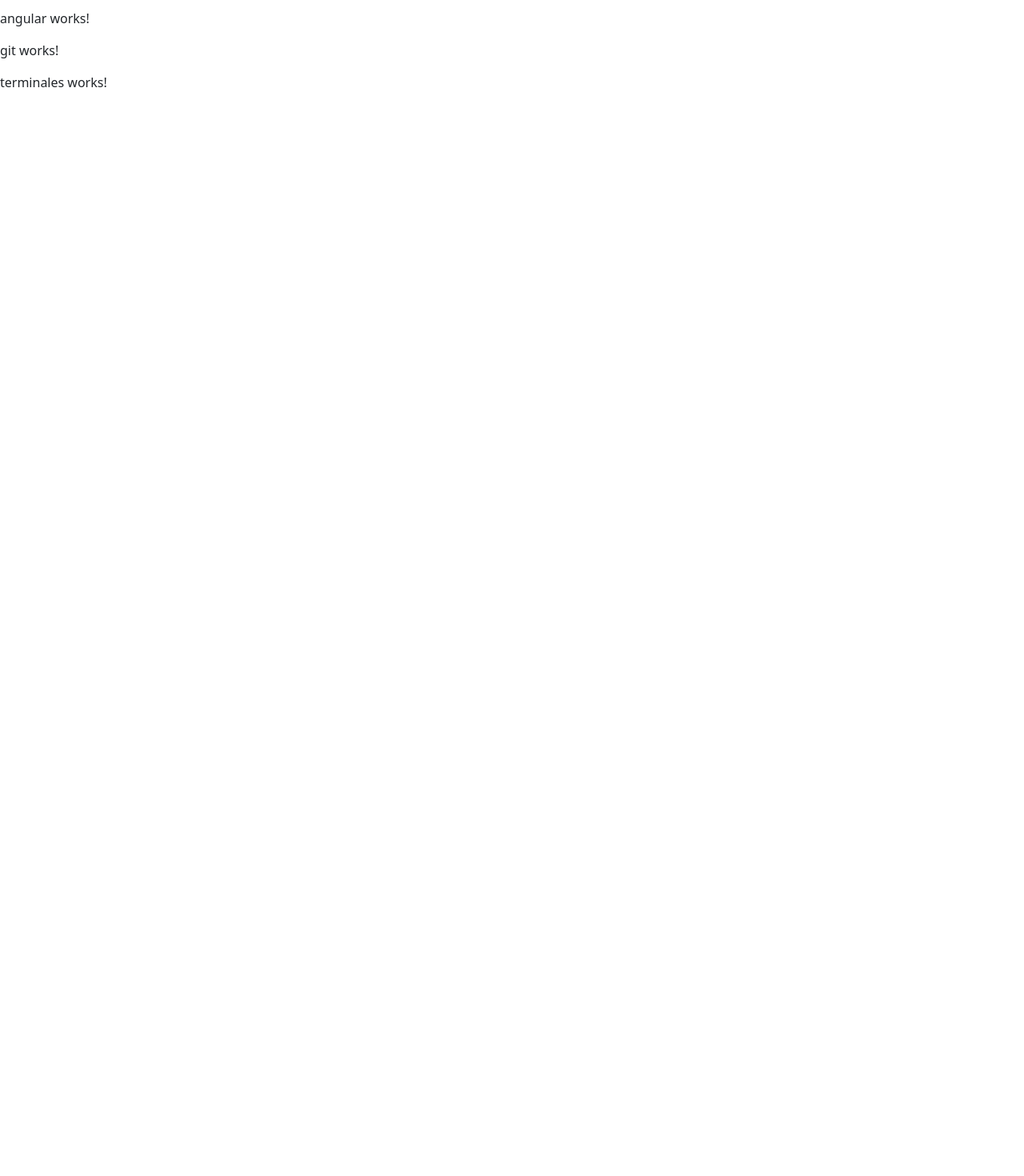
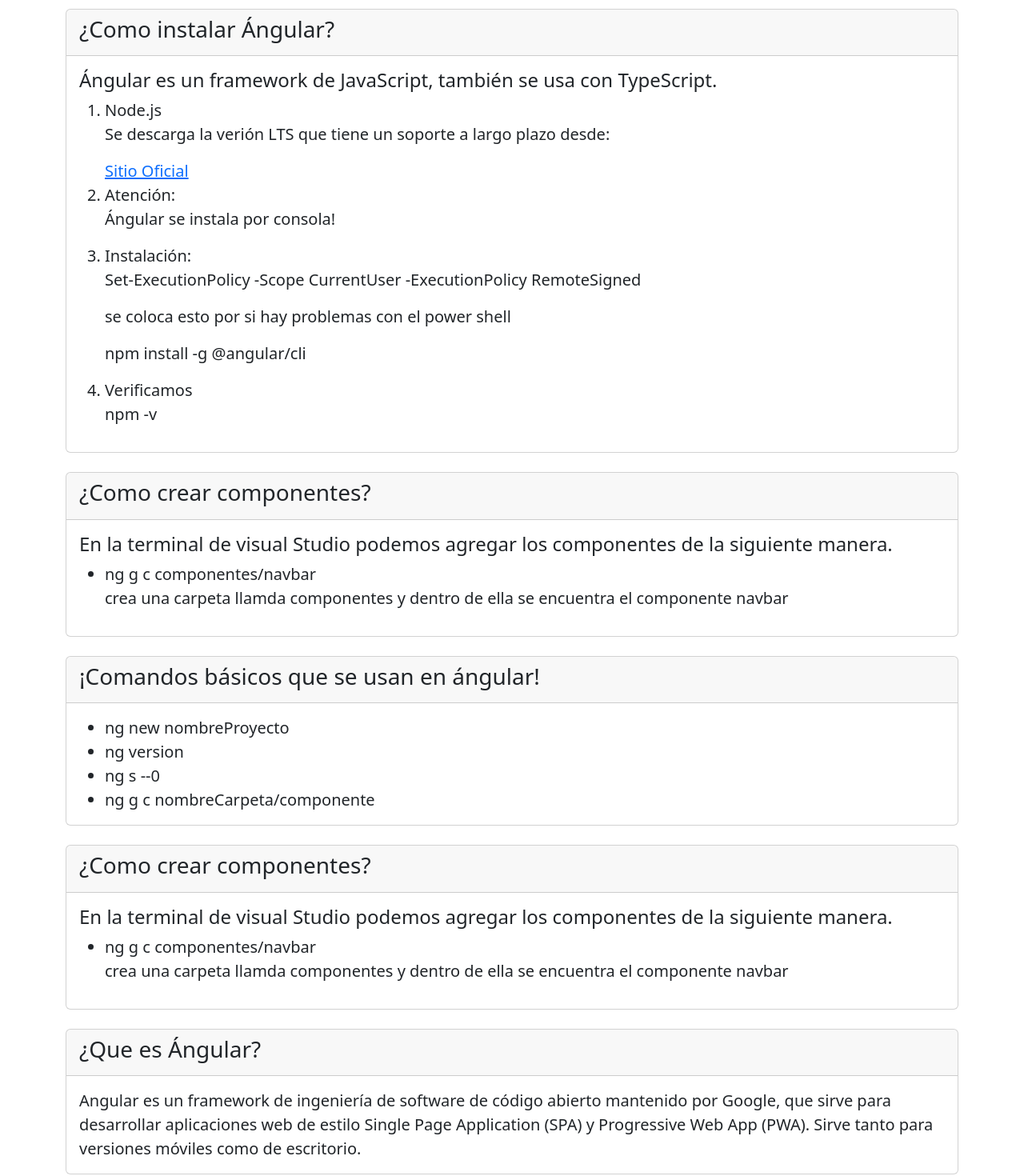
Before and after one commit to desarrolladorMaxi/tp7-9, an Angular app: page /git in a window 1280 px wide. Shown: the part 800-2270 px from the top of the page at 80% size. Before the commit the page ends 931 px from the top, so only its background shows below. Built offline with nearby package versions, Linux system fonts and the light colour scheme.

Commit message:
git comandos

```diff
--- a/src/app/app.component.html
+++ b/src/app/app.component.html
@@ -26,7 +26,12 @@
   </div>
 </nav>
 
+
 <app-inicio></app-inicio>
 <app-angular></app-angular>
 <app-git></app-git>
 <app-terminales></app-terminales>
+
+<footer>
+  <p>{{piePag}}</p>
+</footer>
--- a/src/app/app.component.ts
+++ b/src/app/app.component.ts
@@ -7,4 +7,10 @@
 })
 export class AppComponent {
   title = 'tp7-9';
+
+  piePag:String;
+
+  constructor(){
+    this.piePag= "De mis compañer@s solo de algunos se el nombre no de todos, por eso no puedo pasar información de ell@s"
+  }
 }
--- a/src/app/componentes/angular/angular.component.html
+++ b/src/app/componentes/angular/angular.component.html
@@ -1 +1,99 @@
-<p>angular works!</p>
+<div class="container">
+
+    <div class="card">
+        <div class="card-header">
+          <h3>¿Como instalar Ángular?</h3>
+        </div>
+        <div class="card-body">
+          <blockquote class="blockquote mb-0">
+            <h4>Ángular es un framework de JavaScript, también se usa con TypeScript.
+            </h4>
+            <ol>
+                <li>Node.js</li>
+                <p>Se descarga la verión LTS que tiene un soporte
+                    a largo plazo desde:
+                </p>
+                <a href="https://nodejs.org/es">Sitio Oficial</a>
+                <li>Atención:</li>
+                <p>Ángular se instala por consola!</p>
+
+                <li>Instalación:</li>
+                <p>Set-ExecutionPolicy -Scope CurrentUser -ExecutionPolicy RemoteSigned</p>
+                <p>se coloca esto por si hay problemas con el power shell</p>
+                <p>npm install -g @angular/cli</p>
+
+                <li>Verificamos</li>
+                <p>npm -v</p>
+            </ol>
+          </blockquote>
+        </div>
+      </div>
+
+      <div class="card mt-4">
+        <div class="card-header">
+          <h3>¿Como crear componentes?</h3>
+        </div>
+        <div class="card-body">
+          <blockquote class="blockquote mb-0">
+            <h4>En la terminal de visual Studio podemos agregar los componentes de la siguiente manera.
+            </h4>
+            <ul>
+                <li>ng g c componentes/navbar</li>
+                <p>crea una carpeta llamda componentes y dentro de ella se encuentra el componente navbar
+                </p>
+            </ul>
+          </blockquote>
+        </div>
+      </div>
+
+      <div class="card mt-4">
+        <div class="card-header">
+          <h3>¡Comandos básicos que se usan en ángular!</h3>
+        </div>
+        <div class="card-body">
+          <blockquote class="blockquote mb-0">
+            <ul>
+                <li>ng new nombreProyecto</li>
+                <li>ng version</li>
+                <li>ng s --0</li>
+                <li>ng g c nombreCarpeta/componente</li>
+            </ul>
+          </blockquote>
+        </div>
+      </div>
+
+      <div class="card mt-4">
+        <div class="card-header">
+          <h3>¿Como crear componentes?</h3>
+        </div>
+        <div class="card-body">
+          <blockquote class="blockquote mb-0">
+            <h4>En la terminal de visual Studio podemos agregar los componentes de la siguiente manera.
+            </h4>
+            <ul>
+                <li>ng g c componentes/navbar</li>
+                <p>crea una carpeta llamda componentes y dentro de ella se encuentra el componente navbar
+                </p>
+            </ul>
+          </blockquote>
+        </div>
+      </div>
+
+      <div class="card mt-4">
+        <div class="card-header">
+          <h3>¿Que es Ángular?</h3>
+        </div>
+        <div class="card-body">
+          <blockquote class="blockquote mb-0">
+            <p>
+                Angular es un framework de ingeniería de software
+                de código abierto mantenido por Google, que sirve
+                para desarrollar aplicaciones web de estilo Single
+                Page Application (SPA) y Progressive Web App (PWA).
+                 Sirve tanto para versiones móviles como de escritorio.
+            </p>
+          </blockquote>
+        </div>
+      </div>
+
+</div>
--- a/src/app/componentes/git/git.component.html
+++ b/src/app/componentes/git/git.component.html
@@ -1 +1,12 @@
-<p>git works!</p>
+<div class="container mt-4 mb-4">
+    <div class="btn-group">
+        <button type="button" class="btn btn-secondary dropdown-toggle" data-bs-toggle="dropdown" aria-expanded="false">
+          Ejemplo de menú alineado a la derecha
+        </button>
+        <ul class="dropdown-menu dropdown-menu-end">
+          <li><button class="dropdown-item" type="button">Acción</button></li>
+          <li><button class="dropdown-item" type="button">Otra acción</button></li>
+          <li><button class="dropdown-item" type="button">Algo más aqui</button></li>
+        </ul>
+      </div>
+</div>
```
